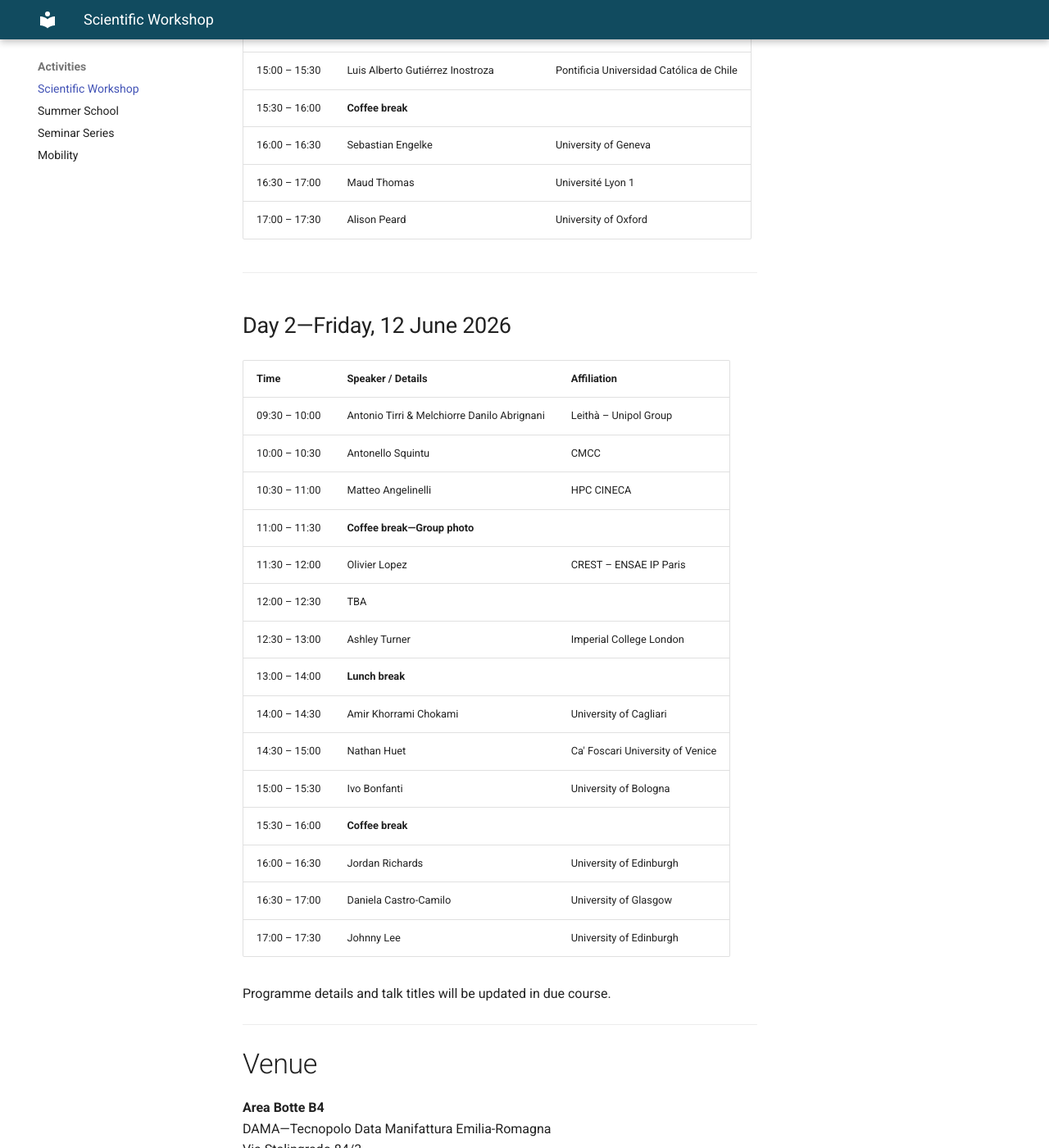
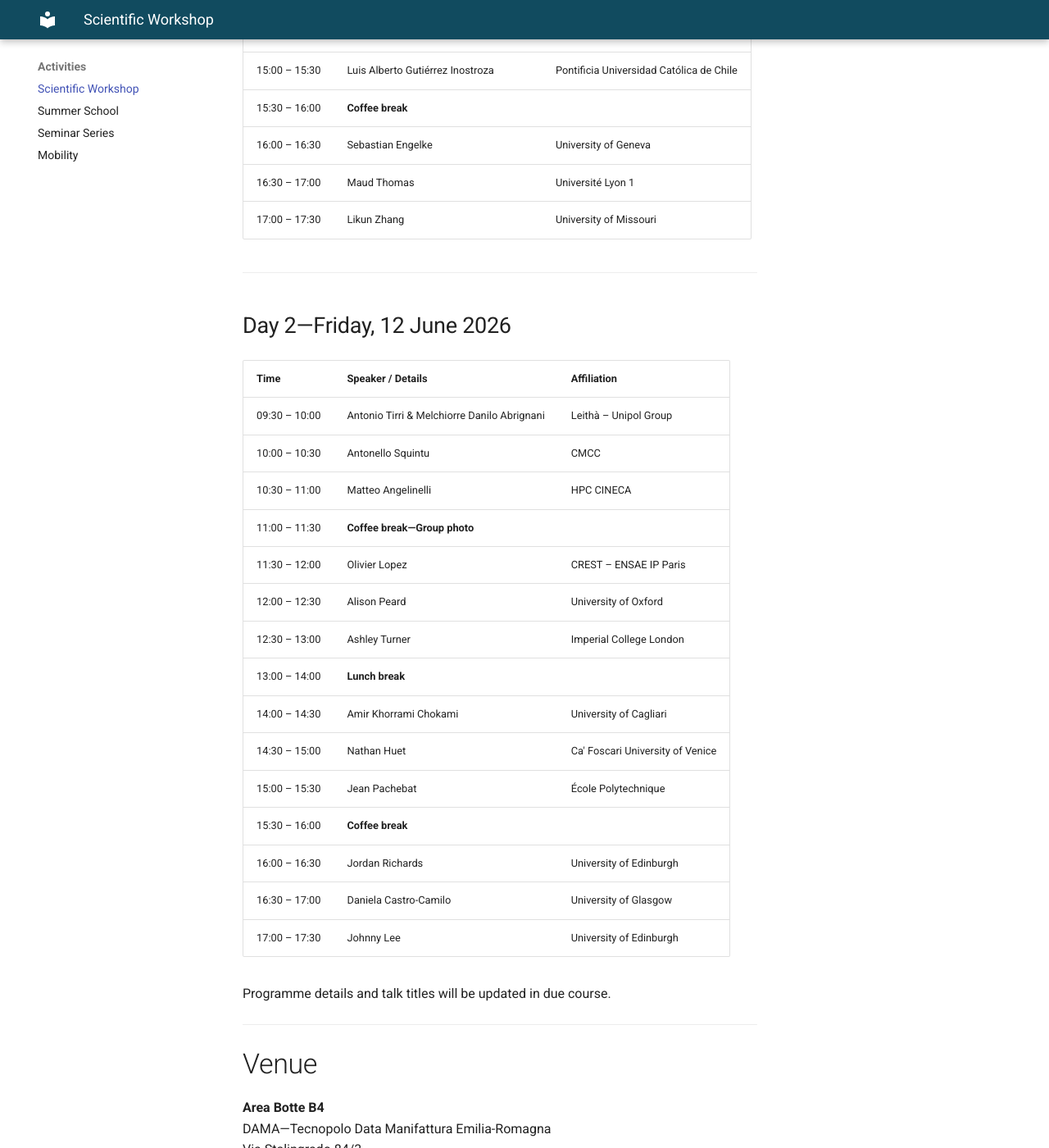
Before and after one commit to gamex-network/gamex-network.github.io, an MkDocs documentation site: the page built from docs/workshop.md, in a window 1280 px wide and 1400 px high, scrolled down 1686 px. Shown: the whole window at 82% size. Built offline with MkDocs 1.6.1 and Material for MkDocs 9.7.7, drawn with Linux system fonts in a browser that asks for light colours.

Commit message:
Update workshop.md

```diff
--- a/docs/workshop.md
+++ b/docs/workshop.md
@@ -46,7 +46,7 @@ The preliminary programme is reported below. Talk titles and further details wil
 | 15:30 – 16:00 | **Coffee break** |  |
 | 16:00 – 16:30 | Sebastian Engelke | University of Geneva |
 | 16:30 – 17:00 | Maud Thomas | Université Lyon 1 |
-| 17:00 – 17:30 | Alison Peard | University of Oxford |
+| 17:00 – 17:30 | Likun Zhang | University of Missouri |
 
 ---
 
@@ -59,12 +59,12 @@ The preliminary programme is reported below. Talk titles and further details wil
 | 10:30 – 11:00 | Matteo Angelinelli | HPC CINECA |
 | 11:00 – 11:30 | **Coffee break—Group photo** |  |
 | 11:30 – 12:00 | Olivier Lopez | CREST – ENSAE IP Paris |
-| 12:00 – 12:30 | TBA |  |
+| 12:00 – 12:30 | Alison Peard | University of Oxford |
 | 12:30 – 13:00 | Ashley Turner | Imperial College London |
 | 13:00 – 14:00 | **Lunch break** |  |
 | 14:00 – 14:30 | Amir Khorrami Chokami | University of Cagliari |
 | 14:30 – 15:00 | Nathan Huet | Ca' Foscari University of Venice |
-| 15:00 – 15:30 | Ivo Bonfanti | University of Bologna |
+| 15:00 – 15:30 | Jean Pachebat | École Polytechnique |
 | 15:30 – 16:00 | **Coffee break** |  |
 | 16:00 – 16:30 | Jordan Richards | University of Edinburgh |
 | 16:30 – 17:00 | Daniela Castro-Camilo | University of Glasgow |
```
